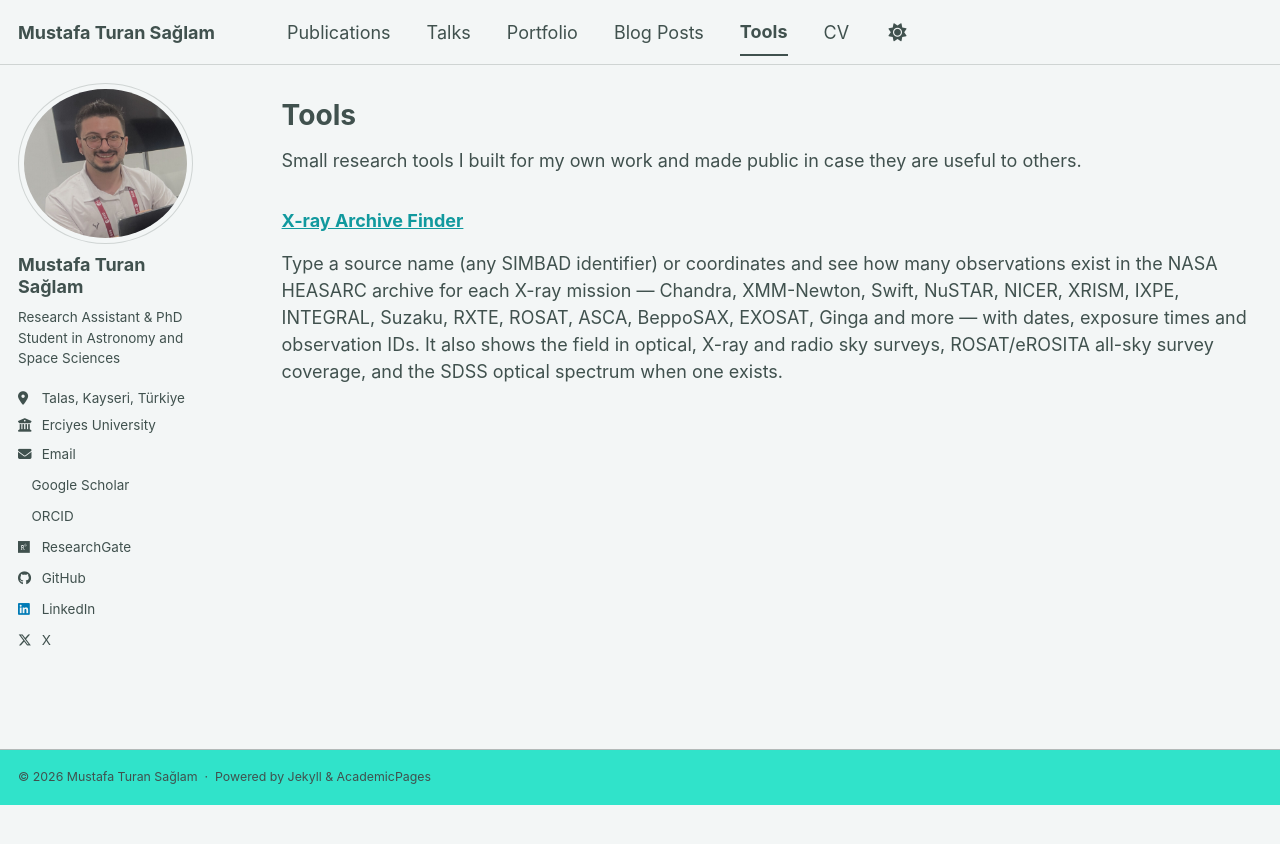
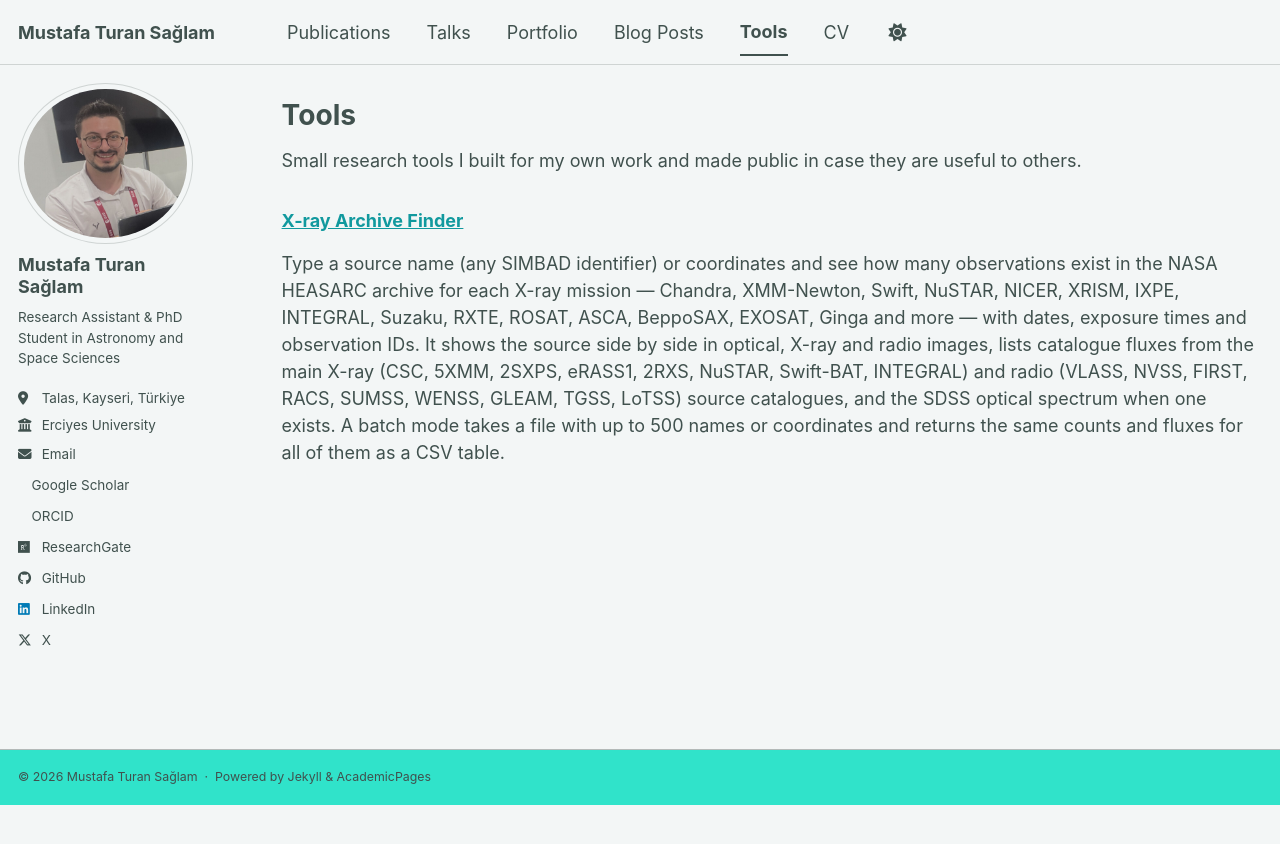
Before and after one commit to mtsaglam/mtsaglam.github.io, a Jekyll site: the page built from _pages/tools.md, in a window 1280 px wide. Shown: the top 844 px of the page. Built offline with Jekyll 4.4.1, drawn with Linux system fonts in a browser that asks for light colours; a style sheet for code colours, icons or effects is not loaded.

Commit message:
Describe the X-ray Archive Finder's images, catalogue fluxes and batch mode
Co-Authored-By: Claude Opus 5.5 <noreply@anthropic.com>

```diff
--- a/_pages/tools.md
+++ b/_pages/tools.md
@@ -9,4 +9,4 @@ Small research tools I built for my own work and made public in case they are us
 
 ### [X-ray Archive Finder](/tools/xray-archive-finder/)
 
-Type a source name (any SIMBAD identifier) or coordinates and see how many observations exist in the NASA HEASARC archive for each X-ray mission — Chandra, XMM-Newton, Swift, NuSTAR, NICER, XRISM, IXPE, INTEGRAL, Suzaku, RXTE, ROSAT, ASCA, BeppoSAX, EXOSAT, Ginga and more — with dates, exposure times and observation IDs. It also shows the field in optical, X-ray and radio sky surveys, ROSAT/eROSITA all-sky survey coverage, and the SDSS optical spectrum when one exists.
+Type a source name (any SIMBAD identifier) or coordinates and see how many observations exist in the NASA HEASARC archive for each X-ray mission — Chandra, XMM-Newton, Swift, NuSTAR, NICER, XRISM, IXPE, INTEGRAL, Suzaku, RXTE, ROSAT, ASCA, BeppoSAX, EXOSAT, Ginga and more — with dates, exposure times and observation IDs. It shows the source side by side in optical, X-ray and radio images, lists catalogue fluxes from the main X-ray (CSC, 5XMM, 2SXPS, eRASS1, 2RXS, NuSTAR, Swift-BAT, INTEGRAL) and radio (VLASS, NVSS, FIRST, RACS, SUMSS, WENSS, GLEAM, TGSS, LoTSS) source catalogues, and the SDSS optical spectrum when one exists. A batch mode takes a file with up to 500 names or coordinates and returns the same counts and fluxes for all of them as a CSV table.
--- a/_pages/xray-archive-finder.html
+++ b/_pages/xray-archive-finder.html
@@ -9,9 +9,11 @@ author_profile: true
 <a href="https://heasarc.gsfc.nasa.gov/" target="_blank" rel="noopener">NASA HEASARC</a> archive. Names are resolved with
 <a href="https://simbad.cds.unistra.fr/simbad/" target="_blank" rel="noopener">SIMBAD</a>, so any of the object's identifiers work.
 Click a mission to list its observations, or download everything as CSV.
+The page also shows optical, X-ray and radio images of the field and the source's X-ray and radio catalogue fluxes;
+use <em>Batch search</em> to run a whole list of sources from a file.
 <a id="xf-full" href="/xray-archive-finder/" target="_blank" rel="noopener">Open full screen</a>.</p>
 
-<p style="font-size:0.85em;color:#7a8288;">The observation index is rebuilt every night from the HEASARC master tables, so observations added today appear tomorrow. Source code: <a href="https://github.com/mtsaglam/xray-archive-finder" target="_blank" rel="noopener">github.com/mtsaglam/xray-archive-finder</a>.</p>
+<p style="font-size:0.85em;color:#7a8288;">The observation index is rebuilt every night from the HEASARC master tables (so observations added today appear tomorrow) and the source catalogues every week. Source code: <a href="https://github.com/mtsaglam/xray-archive-finder" target="_blank" rel="noopener">github.com/mtsaglam/xray-archive-finder</a>.</p>
 
 <iframe id="xray-finder" title="X-ray Archive Finder" src="/xray-archive-finder/"
         style="width:100%;height:900px;border:0;display:block;" loading="eager"></iframe>
```
